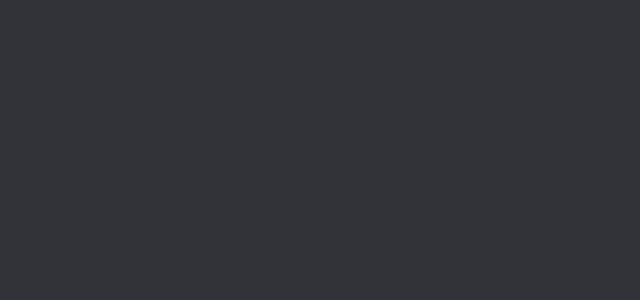
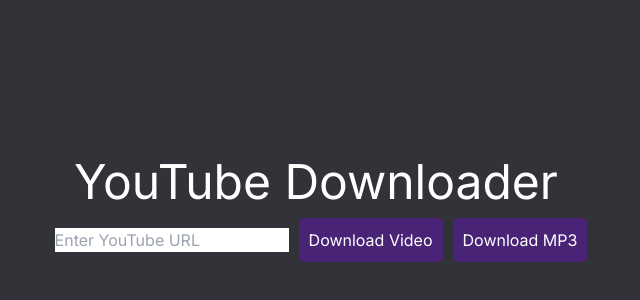
Before and after one commit to MA5951/Scouting-System-Interface, a Next.js app: page /YoutubeDownloader in a window 1280 px wide. Before the commit this address had no page. Shown: the part 196-496 px from the top of the page, without its empty margins (324-964 px from the left). Built offline with nearby package versions, Linux system fonts and the light colour scheme.

Commit message:
youtube downloader download code

```diff
--- a/package.json
+++ b/package.json
@@ -10,11 +10,14 @@
   },
   "dependencies": {
     "@prisma/client": "^5.4.2",
+    "fluent-ffmpeg": "^2.1.2",
     "next": "13.5.5",
     "react": "^18",
-    "react-dom": "^18"
+    "react-dom": "^18",
+    "ytdl-core": "^4.11.5"
   },
   "devDependencies": {
+    "@types/fluent-ffmpeg": "^2.1.23",
     "@types/node": "^20",
     "@types/react": "^18",
     "@types/react-dom": "^18",
--- /dev/null
+++ b/src/app/YoutubeDownloader/page.tsx
@@ -0,0 +1,83 @@
+import React, { useState } from 'react';
+
+const YoutubeDownloader = () => {
+  const [url, setUrl] = useState('');
+
+  const downloadVideo = async () => {
+    const response = await fetch('/api/download', {
+      method: 'POST',
+      headers: {
+        'Content-Type': 'application/json',
+      },
+      body: JSON.stringify({
+        url,
+        type: 'video',
+      }),
+    });
+
+    if (response.ok) {
+      const blob = await response.blob();
+      const url = window.URL.createObjectURL(blob);
+      const a = document.createElement('a');
+      a.href = url;
+      a.download = 'video.mp4';
+      document.body.appendChild(a);
+      a.click();
+      document.body.removeChild(a);
+      window.URL.revokeObjectURL(url);
+    } else {
+      alert('Error downloading video');
+    }
+  };
+
+  const downloadSound = async () => {
+    const response = await fetch('/api/download', {
+      method: 'POST',
+      headers: {
+        'Content-Type': 'application/json',
+      },
+      body: JSON.stringify({
+        url,
+        type: 'sound',
+      }),
+    });
+
+    if (response.ok) {
+      const blob = await response.blob();
+      const url = window.URL.createObjectURL(blob);
+      const a = document.createElement('a');
+      a.href = url;
+      a.download = 'audio.mp3';
+      document.body.appendChild(a);
+      a.click();
+      document.body.removeChild(a);
+      window.URL.revokeObjectURL(url);
+    } else {
+      alert('Error downloading audio');
+    }
+  };
+
+  return (
+    <div style={{ display: 'flex', flexDirection: 'column', alignItems: 'center', justifyContent: 'center', height: '100vh' }}>
+      <div style={{ color: 'white', textAlign: 'center' }}>
+        <h1 style={{ textAlign: 'center', marginBottom: '0px', fontSize: '48px' }}>YouTube Downloader</h1>
+        <input
+          type="text"
+          value={url}
+          onChange={(e) => setUrl(e.target.value)}
+          placeholder="Enter YouTube URL"
+          className="BlackInputBox"
+          style={{ margin: '10px' }}
+        />
+        <button className="purpleButton" onClick={downloadVideo} style={{ marginRight: '10px' }}>
+          Download Video
+        </button>
+        <button className="purpleButton" onClick={downloadSound}>
+          Download MP3
+        </button>
+      </div>
+    </div>
+  );
+};
+
+export default YoutubeDownloader;
--- a/src/app/page.tsx
+++ b/src/app/page.tsx
@@ -15,6 +15,11 @@
           <a style={{color: 'white'}}>Random Number Generator</a>
         </Link>
       </div>
+      <div>
+        <Link href="/YoutubeDownloader">
+          <a style={{color: 'white'}}>Youtube Downloader</a>
+        </Link>
+      </div>
     </div>
   );
 };
```
Also changed, not shown: src/app/YoutubeDownloader/server.ts (added, +51 -0 lines), src/app/youtube/page.tsx (deleted), src/app/youtube/server.ts (deleted), 1 other file (tests, documents, lock files or other folders).
